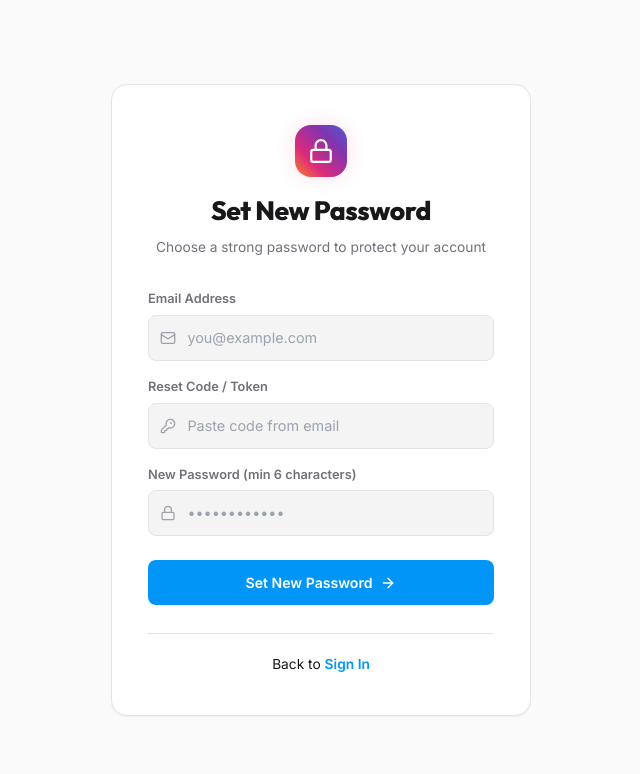
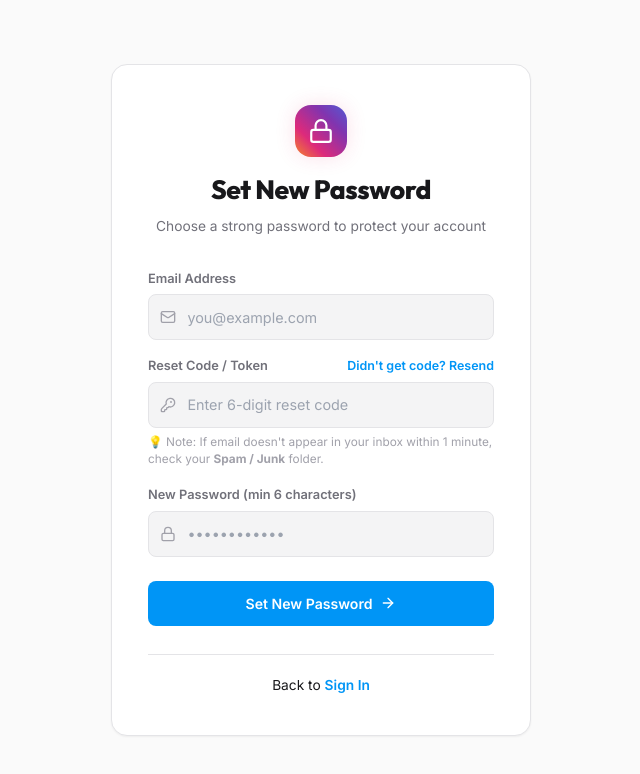
Before and after one commit to uttam-kalsariya/AI-Powered-Social-Media-Platform, a React (Vite) app in the folder client/: page /reset-password in a window 1280 px wide. Shown: the top 774 px of the page, without its empty margins (319-959 px from the left). Built offline with nearby package versions, Linux system fonts and the light colour scheme; no server answers.

Commit message:
fix(auth): enhance password reset flow with auto-fill, resend button, and case-insensitive username/email support

```diff
--- a/client/src/pages/ForgotPasswordPage.jsx
+++ b/client/src/pages/ForgotPasswordPage.jsx
@@ -19,21 +19,28 @@ export const ForgotPasswordPage = () => {
   const [loading, setLoading] = useState(false);
   const [error, setError] = useState('');
   const [message, setMessage] = useState('');
+  const [resetCode, setResetCode] = useState('');
+  const [targetEmail, setTargetEmail] = useState('');
 
   const handleSubmit = async (e) => {
     e.preventDefault();
     if (!email.trim()) {
-      setError('Please provide your registered email address.');
+      setError('Please provide your registered email address or username.');
       return;
     }
 
     setLoading(true);
     setError('');
     setMessage('');
+    setResetCode('');
 
     try {
       const res = await forgotPassword(email.trim());
-      setMessage(res.message || 'If this email is registered, password reset instructions have been dispatched.');
+      setMessage(res.message || 'If this account is registered, password reset instructions have been dispatched.');
+      const code = res.reset_token || res.dev_reset_token || '';
+      const verifiedEmail = res.email || email.trim();
+      setResetCode(code);
+      setTargetEmail(verifiedEmail);
     } catch (err) {
       setError(err.message || 'Unable to process password reset request.');
     } finally {
@@ -110,14 +117,33 @@ export const ForgotPasswordPage = () => {
               <span>Reset Code Dispatched</span>
             </div>
             <div>{message}</div>
+
+            {resetCode && (
+              <div style={{
+                marginTop: '0.85rem',
+                padding: '0.75rem',
+                background: 'rgba(99, 102, 241, 0.15)',
+                border: '1px solid rgba(99, 102, 241, 0.35)',
+                borderRadius: 'var(--radius-sm)',
+                textAlign: 'center'
+              }}>
+                <div style={{ fontSize: '0.75rem', color: 'var(--text-secondary)', marginBottom: '0.25rem' }}>
+                  ⚡ Instant Reset Code:
+                </div>
+                <div style={{ fontFamily: 'monospace', fontSize: '1.5rem', fontWeight: 800, letterSpacing: '4px', color: '#818cf8' }}>
+                  {resetCode}
+                </div>
+              </div>
+            )}
+
             <button
               type="button"
-              onClick={() => navigate(`/reset-password?email=${encodeURIComponent(email)}`, { state: { email } })}
+              onClick={() => navigate(`/reset-password?email=${encodeURIComponent(targetEmail || email)}&token=${encodeURIComponent(resetCode)}`, { state: { email: targetEmail || email, token: resetCode } })}
               className="btn btn-primary"
               style={{ marginTop: '0.85rem', width: '100%', fontSize: '0.82rem', padding: '0.5rem' }}
             >
               <KeyRound size={14} />
-              <span>Proceed to Set New Password</span>
+              <span>{resetCode ? 'Auto-fill Code & Set New Password' : 'Proceed to Set New Password'}</span>
             </button>
           </div>
         )}
--- a/client/src/pages/ResetPasswordPage.jsx
+++ b/client/src/pages/ResetPasswordPage.jsx
@@ -13,19 +13,42 @@ import {
 } from 'lucide-react';
 
 export const ResetPasswordPage = () => {
-  const { resetPassword } = useAuth();
+  const { resetPassword, forgotPassword } = useAuth();
   const navigate = useNavigate();
   const location = useLocation();
 
   const queryParams = new URLSearchParams(location.search);
   const initialEmail = queryParams.get('email') || location.state?.email || '';
+  const initialToken = queryParams.get('token') || queryParams.get('code') || location.state?.token || '';
 
   const [email, setEmail] = useState(initialEmail);
-  const [token, setToken] = useState('');
+  const [token, setToken] = useState(initialToken);
   const [newPassword, setNewPassword] = useState('');
   const [loading, setLoading] = useState(false);
+  const [resending, setResending] = useState(false);
   const [error, setError] = useState('');
   const [success, setSuccess] = useState('');
+
+  const handleResend = async () => {
+    if (!email.trim()) {
+      setError('Please enter your email address first.');
+      return;
+    }
+    setResending(true);
+    setError('');
+    try {
+      const res = await forgotPassword(email.trim());
+      setSuccess(res.message || 'New reset code dispatched! Check your inbox or spam.');
+      const code = res.reset_token || res.dev_reset_token;
+      if (code) {
+        setToken(code);
+      }
+    } catch (err) {
+      setError(err.message || 'Unable to dispatch reset code.');
+    } finally {
+      setResending(false);
+    }
+  };
 
   const handleSubmit = async (e) => {
     e.preventDefault();
@@ -147,14 +170,32 @@ export const ResetPasswordPage = () => {
           </div>
 
           <div>
-            <label style={{ display: 'block', fontSize: '0.8rem', fontWeight: 600, marginBottom: '0.4rem', color: 'var(--text-secondary)' }}>
-              Reset Code / Token
-            </label>
+            <div style={{ display: 'flex', justifyContent: 'space-between', alignItems: 'center', marginBottom: '0.4rem' }}>
+              <label style={{ fontSize: '0.8rem', fontWeight: 600, color: 'var(--text-secondary)' }}>
+                Reset Code / Token
+              </label>
+              <button
+                type="button"
+                onClick={handleResend}
+                disabled={resending || loading}
+                style={{
+                  background: 'none',
+                  border: 'none',
+                  color: 'var(--primary)',
+                  fontSize: '0.78rem',
+                  fontWeight: 600,
+                  cursor: 'pointer',
+                  padding: 0
+                }}
+              >
+                {resending ? 'Sending...' : "Didn't get code? Resend"}
+              </button>
+            </div>
             <div style={{ position: 'relative' }}>
               <KeyRound size={16} style={{ position: 'absolute', left: '12px', top: '50%', transform: 'translateY(-50%)', color: 'var(--text-muted)' }} />
               <input
                 type="text"
-                placeholder="Paste code from email"
+                placeholder="Enter 6-digit reset code"
                 value={token}
                 onChange={(e) => setToken(e.target.value)}
                 className="input-field"
@@ -163,6 +204,9 @@ export const ResetPasswordPage = () => {
                 required
               />
             </div>
+            <p style={{ fontSize: '0.74rem', color: 'var(--text-muted)', marginTop: '0.35rem', marginBottom: 0 }}>
+              💡 Note: If email doesn't appear in your inbox within 1 minute, check your <strong>Spam / Junk</strong> folder.
+            </p>
           </div>
 
           <div>
```
Also changed, not shown: 2 other files (tests, documents, lock files or other folders).
